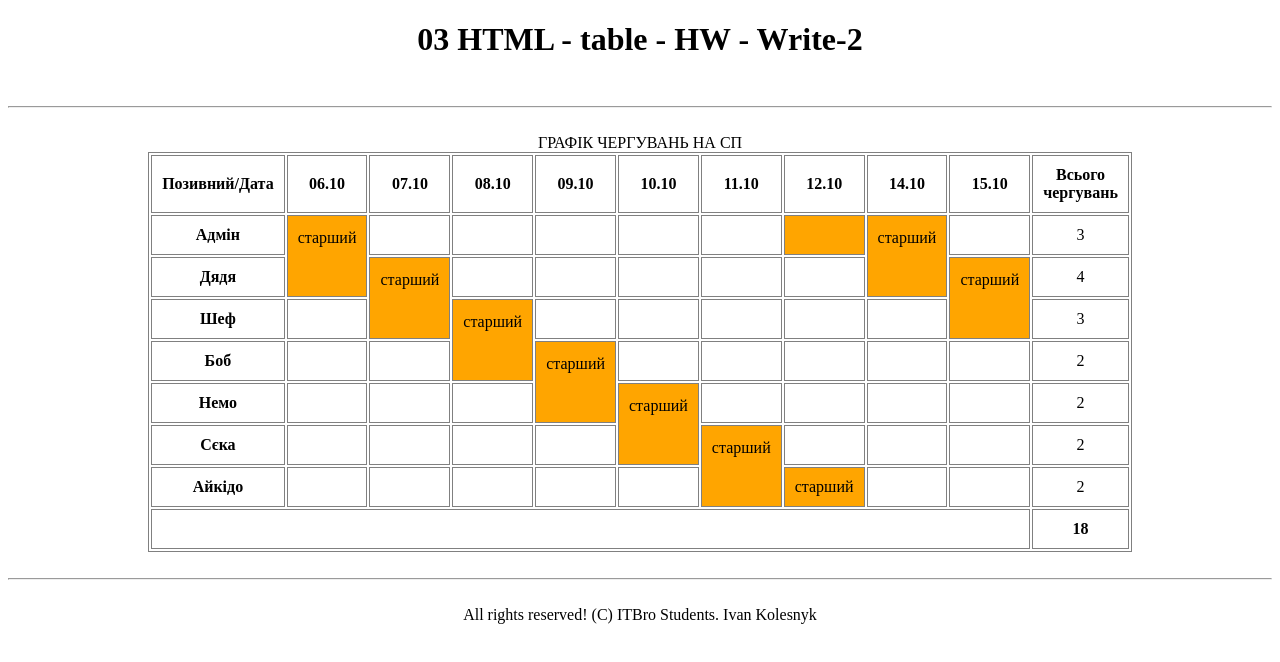
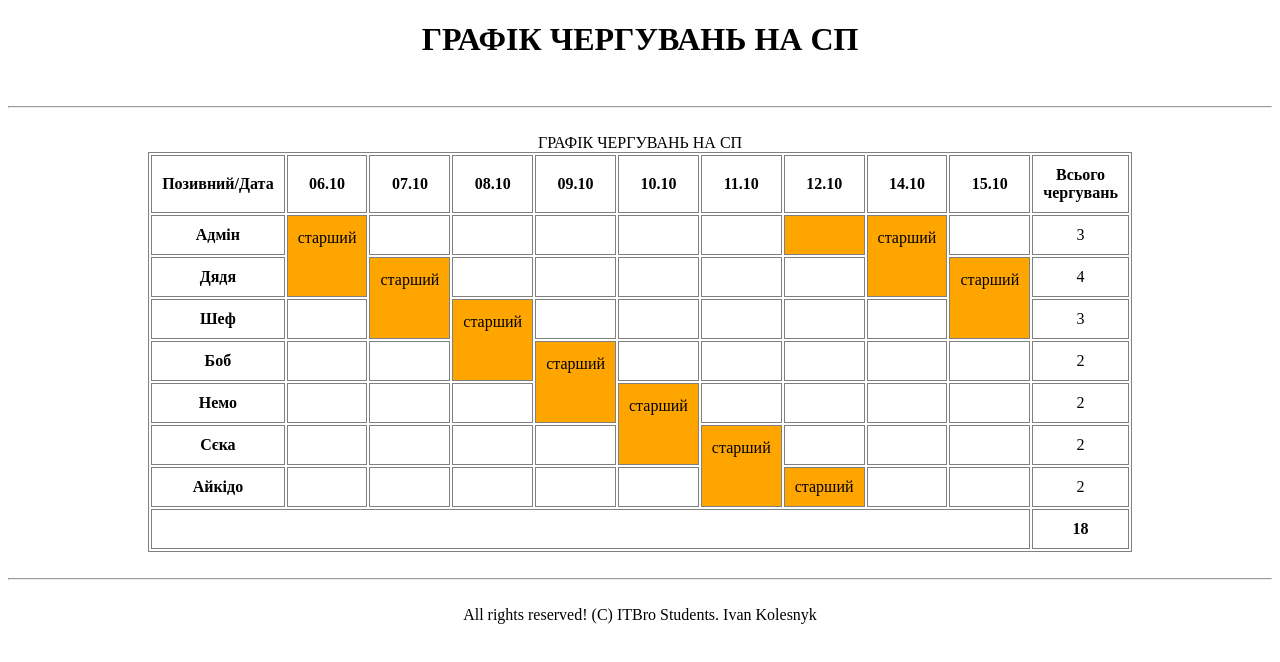
Before and after one commit to IvanKoDev/ITBro, a plain HTML site: page 03_HTML_table/write-3/index-open.html in a window 1280 px wide. Drawn offline with Linux system fonts and the light colour scheme.

Commit message:
Update index-open.html

```diff
--- a/03_HTML_table/write-3/index-open.html
+++ b/03_HTML_table/write-3/index-open.html
@@ -13,7 +13,7 @@
     <!-- header -->
     <header>
         <h1 align="center">
-            03 HTML - table - HW - Write-2
+            ГРАФІК ЧЕРГУВАНЬ НА СП
         </h1>
     </header>
 
```
